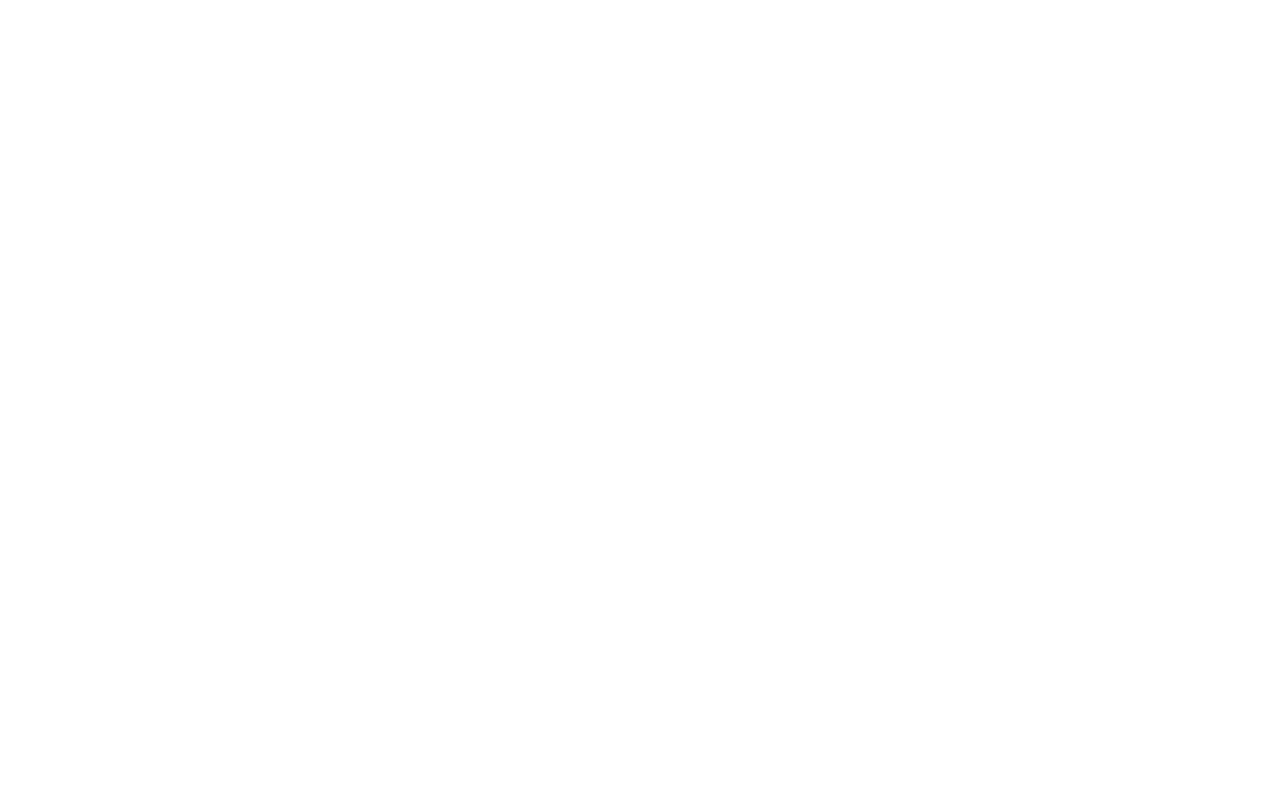
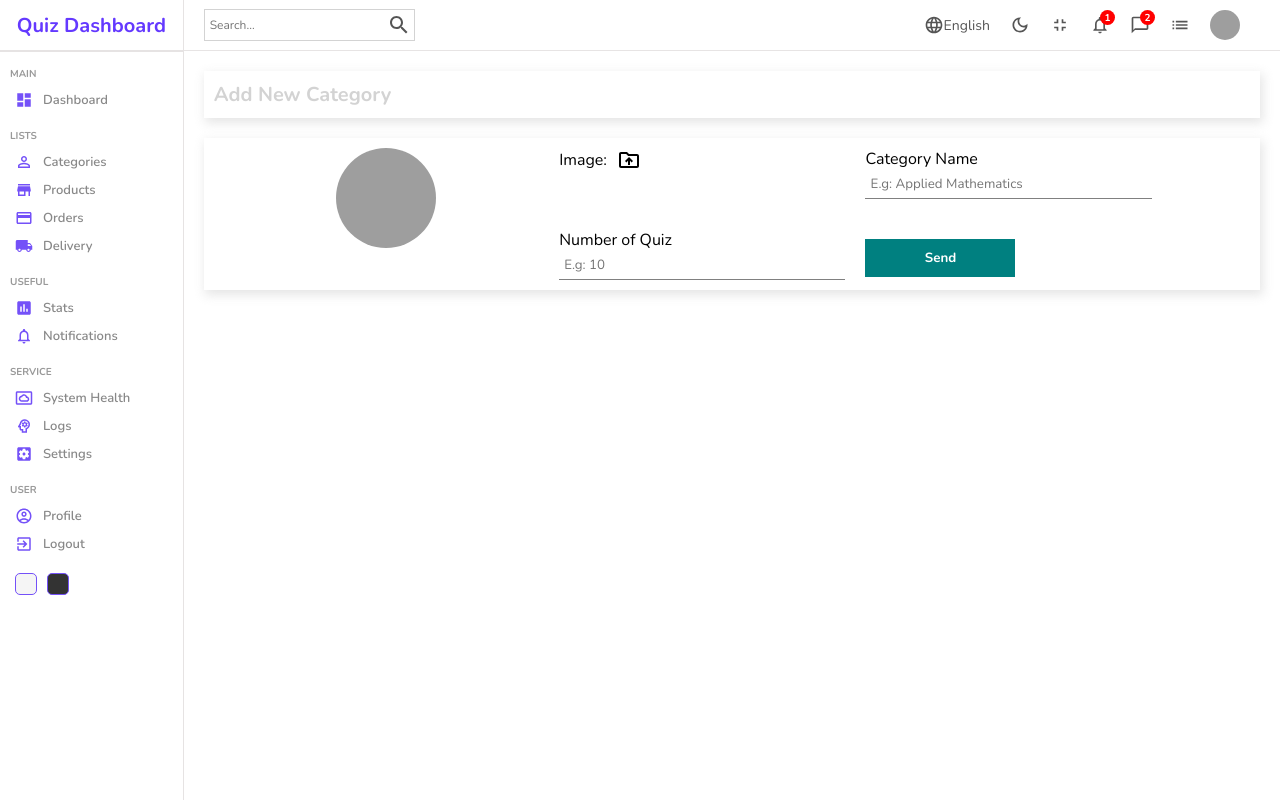
Before and after one commit to Muhammad-Jawwad/ADMIN-DASHBOARD-REACT, a React (Create React App) app: page /categories/new in a window 1280 px wide. Before the commit this address had no page. Built offline with nearby package versions, Linux system fonts and the light colour scheme; grey boxes are pictures that could not be loaded.

Commit message:
Ready catagory view

```diff
--- a/src/App.js
+++ b/src/App.js
@@ -4,7 +4,7 @@ import List from "./pages/list/List";
 import Single from "./pages/single/Single";
 import New from "./pages/new/New";
 import { BrowserRouter, Routes, Route } from "react-router-dom";
-import { productInputs, catagoryInputs } from "./formSource";
+import { productInputs, categoryInputs } from "./formSource";
 import "./style/dark.scss";
 import { useContext } from "react";
 import { DarkModeContext } from "./context/darkModeContext";
@@ -19,12 +19,12 @@ function App() {
           <Route path="/">
             <Route index element={<Home />} />
             <Route path="login" element={<Login />} />
-            <Route path="catagories">
+            <Route path="categories">
               <Route index element={<List />} />
-              <Route path=":catagoryId" element={<Single />} />
+              <Route path=":categoryId" element={<Single />} />
               <Route
                 path="new"
-                element={<New inputs={catagoryInputs} title="Add New Catagory" />}
+                element={<New inputs={categoryInputs} title="Add New Category" />}
               />
             </Route>
             <Route path="products">
--- a/src/components/datatable/Datatable.jsx
+++ b/src/components/datatable/Datatable.jsx
@@ -1,17 +1,17 @@
 import "./datatable.scss";
 import { DataGrid } from "@mui/x-data-grid";
-import { catagoryColumns, catagoryRows, fetchCatagoryRows } from "../../datatablesource";
+import { categoryColumns, categoryRows, fetchCategoryRows } from "../../datatablesource";
 import { Link } from "react-router-dom";
 import { useState, useEffect } from "react";
 
 const Datatable = () => {
-  const [data, setData] = useState(catagoryRows);
+  const [data, setData] = useState(categoryRows);
   const [loading, setLoading] = useState(false);
   useEffect(() => {
 
     const getData = async () => {
       setLoading(true);
-      const rows = await fetchCatagoryRows();
+      const rows = await fetchCategoryRows();
       setLoading(false);
       console.log("Data from rows",rows);
       setData(Array.from(rows.data));
@@ -32,7 +32,7 @@ const Datatable = () => {
         // console.log(params);
         return (
           <div className="cellAction">
-            <Link to={`/catagories/${params.row.id}`} style={{ textDecoration: "none" }}>
+            <Link to={`/categories/${params.row.id}`} style={{ textDecoration: "none" }}>
               <div className="viewButton">View</div>
             </Link>
             <div
@@ -49,8 +49,8 @@ const Datatable = () => {
   return (
     <div className="datatable">
       <div className="datatableTitle">
-        Add New Catagory
-        <Link to="/catagories/new" className="link">
+        Add New Category
+        <Link to="/categories/new" className="link">
           Add New
         </Link>
       </div>
@@ -58,7 +58,7 @@ const Datatable = () => {
       <DataGrid
         className="datagrid"
         rows={data}
-        columns={catagoryColumns.concat(actionColumn)}
+        columns={categoryColumns.concat(actionColumn)}
         pageSize={9}
         rowsPerPageOptions={[9]}
         checkboxSelection
--- a/src/components/sidebar/Sidebar.jsx
+++ b/src/components/sidebar/Sidebar.jsx
@@ -21,7 +21,7 @@ const Sidebar = () => {
     <div className="sidebar">
       <div className="top">
         <Link to="/" style={{ textDecoration: "none" }}>
-          <span className="logo">lamadmin</span>
+          <span className="logo">Quiz Dashboard</span>
         </Link>
       </div>
       <hr />
@@ -33,10 +33,10 @@ const Sidebar = () => {
             <span>Dashboard</span>
           </li>
           <p className="title">LISTS</p>
-          <Link to="/catagories" style={{ textDecoration: "none" }}>
+          <Link to="/categories" style={{ textDecoration: "none" }}>
             <li>
               <PersonOutlineIcon className="icon" />
-              <span>Catagories</span>
+              <span>Categories</span>
             </li>
           </Link>
           <Link to="/products" style={{ textDecoration: "none" }}>
--- a/src/datatablesource.js
+++ b/src/datatablesource.js
@@ -1,8 +1,8 @@
-export const catagoryColumns = [
+export const categoryColumns = [
   { field: "id", headerName: "ID", width: 70 },
   {
     field: "category_name",
-    headerName: "Catagory",
+    headerName: "Category",
     width: 230,
   },
   {
@@ -32,7 +32,7 @@ export const catagoryColumns = [
 
 
 // Fetch the data from the API and format it for the DataGrid
-export const fetchCatagoryRows = async () => {
+export const fetchCategoryRows = async () => {
   try {
     const apiUrl = "/api/admin/getcategory";
     const response = await fetch(apiUrl);
@@ -45,4 +45,4 @@ export const fetchCatagoryRows = async () => {
 };
 
 // Export an empty array to be used until the API data is loaded
-export const catagoryRows = [];
+export const categoryRows = [];
--- a/src/formSource.js
+++ b/src/formSource.js
@@ -1,9 +1,9 @@
-export const catagoryInputs = [
+export const categoryInputs = [
     {
       id: 1,
-      label: "Catagory Name",
+      label: "Category Name",
       type: "text",
-      placeholder: "E.g: Muhammad Jawwad",
+      placeholder: "E.g: Applied Mathematics",
     },
     {
       id: 2,
--- a/src/pages/new/New.jsx
+++ b/src/pages/new/New.jsx
@@ -3,7 +3,7 @@ import Sidebar from "../../components/sidebar/Sidebar";
 import Navbar from "../../components/navbar/Navbar";
 import DriveFolderUploadOutlinedIcon from "@mui/icons-material/DriveFolderUploadOutlined";
 import { useState } from "react";
-import { catagoryInputs } from "../../formSource";
+import { categoryInputs } from "../../formSource";
 
 const New = ({ title }) => {
   const [file, setFile] = useState("");
@@ -20,7 +20,7 @@ const New = ({ title }) => {
     e.preventDefault();
 
     const formData = {
-      category_name: inputValues.catagoryname,
+      category_name: inputValues.categoryname,
       no_of_quiz: parseInt(inputValues.numberofquiz),
       category_picture: file ? URL.createObjectURL(file) : "",
     };
@@ -86,7 +86,7 @@ const New = ({ title }) => {
                   style={{ display: "none" }}
                 />
               </div>
-              {catagoryInputs.map((input) => (
+              {categoryInputs.map((input) => (
                 <div className="formInput" key={input.id}>
                   <label>{input.label}</label>
                   <input
--- a/src/pages/single/Single.jsx
+++ b/src/pages/single/Single.jsx
@@ -1,10 +1,42 @@
-import "./single.scss";
-import Sidebar from "../../components/sidebar/Sidebar";
-import Navbar from "../../components/navbar/Navbar";
-import Chart from "../../components/chart/Chart";
-import List from "../../components/table/Table";
+import { useEffect, useState } from 'react';
+import { useLocation } from 'react-router-dom';
+import './single.scss';
+import Sidebar from '../../components/sidebar/Sidebar';
+import Navbar from '../../components/navbar/Navbar';
 
 const Single = () => {
+  // const { categoryId } = match.params;
+  const location = useLocation();
+  const categoryId = location.pathname.match(/\/categories\/(\d+)/)?.[1]; // extract categoryId using regular expressions
+  console.log("categoryId",categoryId);
+  const [category, setCategory] = useState(null);
+
+  useEffect(() => {
+    const fetchCategory = async () => {
+      try {
+        const response = await fetch(`/api/admin/categorybyid/${categoryId}`, {
+          method: 'GET',
+        });
+
+        if (!response.ok) {
+          throw new Error('Failed to fetch category');
+        }
+
+        const data = await response.json();
+        setCategory(data);
+        console.log("useEffect:",data)
+      } catch (error) {
+        console.error(error);
+      }
+    };
+
+    if (categoryId) {
+      fetchCategory();
+    }
+  }, [categoryId]);
+  console.log("category:",category);
+
+
   return (
     <div className="single">
       <Sidebar />
@@ -12,33 +44,25 @@ const Single = () => {
         <Navbar />
         <div className="top">
           <div className="left">
-            <div className="editButton"><button>Edit</button></div>
-            <h1 className="title">Information</h1>
+            <div className="editButton">
+              <button>Edit</button>
+            </div>
+            <h1 className="title">Category Information</h1>
             <div className="item">
-              <img
-                src="https://images.pexels.com/photos/733872/pexels-photo-733872.jpeg?auto=compress&cs=tinysrgb&dpr=3&h=750&w=1260"
-                alt=""
-                className="itemImg"
-              />
+              <img src={category?.data[0].category_picture} alt="" className="itemImg" />
               <div className="details">
-                <h1 className="itemTitle">Jane Doe</h1>
+                <h1 className="itemTitle">{category?.data[0].category_name}</h1>
                 <div className="detailItem">
-                  <span className="itemKey">Email:</span>
-                  <span className="itemValue">janedoe@gmail.com</span>
+                  <span className="itemKey">Id:</span>
+                  <span className="itemValue">{category?.data[0].id}</span>
                 </div>
                 <div className="detailItem">
-                  <span className="itemKey">Phone:</span>
-                  <span className="itemValue">+1 2345 67 89</span>
+                  <span className="itemKey">Number of quiz:</span>
+                  <span className="itemValue">{category?.data[0].no_of_quiz}</span>
                 </div>
                 <div className="detailItem">
-                  <span className="itemKey">Address:</span>
-                  <span className="itemValue">
-                    Elton St. 234 Garden Yd. NewYork
-                  </span>
-                </div>
-                <div className="detailItem">
-                  <span className="itemKey">Country:</span>
-                  <span className="itemValue">USA</span>
+                  <span className="itemKey">Status:</span>
+                  <span className="itemValue">{category?.data[0].status}</span>
                 </div>
               </div>
             </div>
@@ -48,8 +72,8 @@ const Single = () => {
           </div> */}
         </div>
         {/* <div className="bottom">
-        <h1 className="title">Last Transactions</h1>
-          <List/>
+          <h1 className="title">Last Transactions</h1>
+          <List />
         </div> */}
       </div>
     </div>
```
